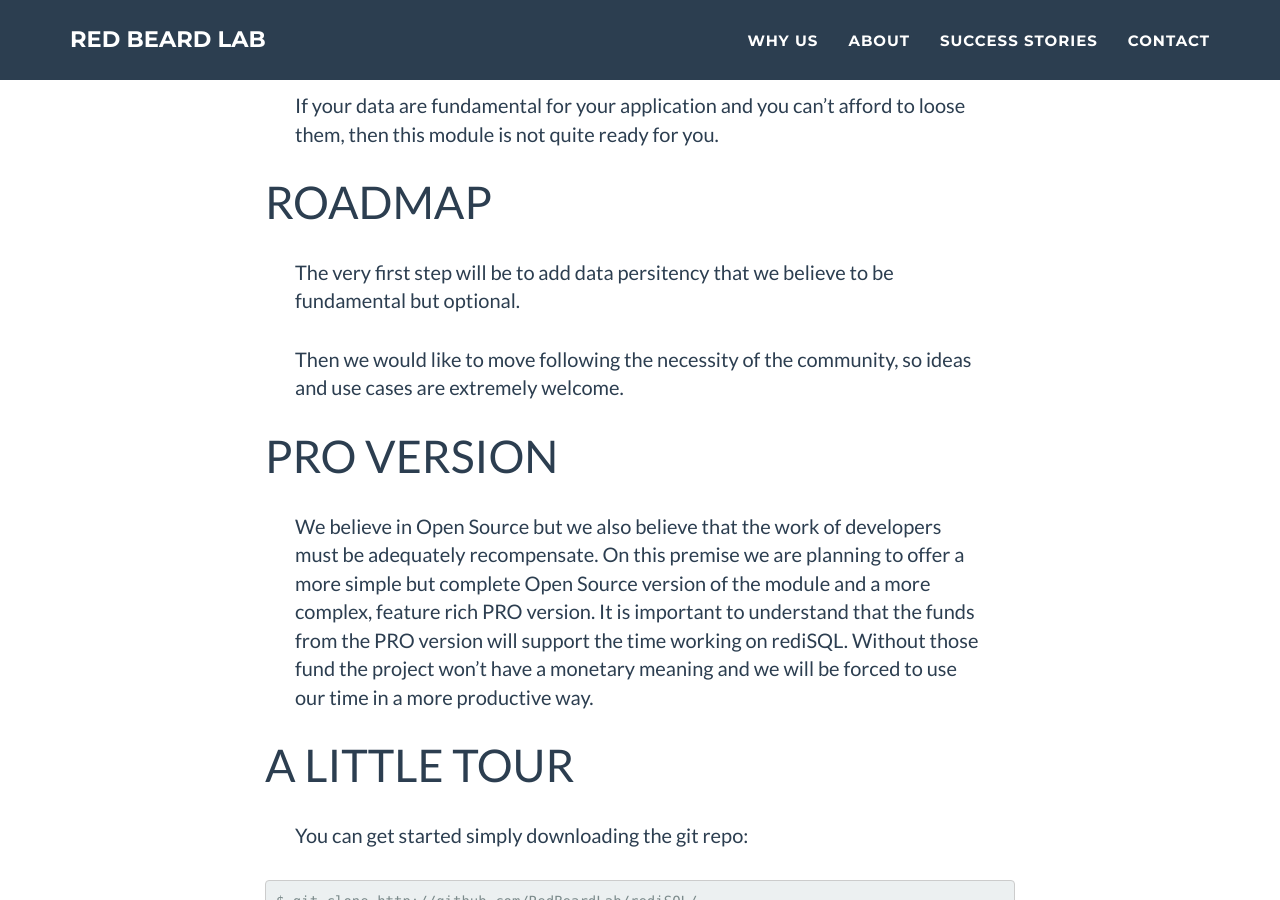
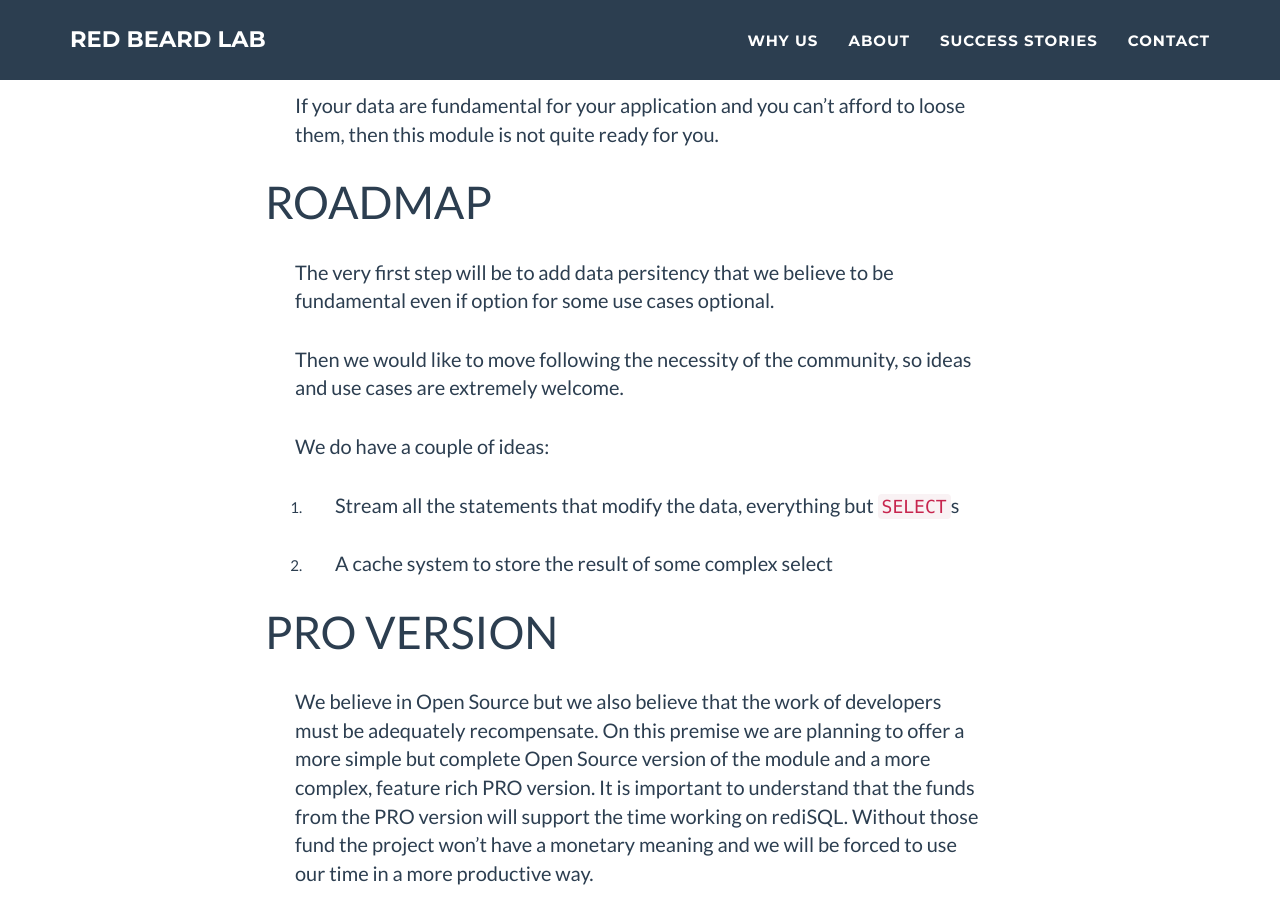
Before and after one commit to RedBeardLab/redbeardlab.github.io, a Jekyll site: the page built from _posts/2016-12-13-redisql.md, in a window 1280 px wide and 900 px high, scrolled down 2431 px. Built offline with Jekyll 4.4.1, drawn with Linux system fonts in a browser that asks for light colours.

Commit message:
add ideas

```diff
--- a/_posts/2016-12-13-redisql.md
+++ b/_posts/2016-12-13-redisql.md
@@ -59,9 +59,15 @@ If your data are fundamental for your application and you can't afford to loose
 
 ## RoadMap
 
-The very first step will be to add data persitency that we believe to be fundamental but optional.
+The very first step will be to add data persitency that we believe to be fundamental even if option for some use cases optional.
 
 Then we would like to move following the necessity of the community, so ideas and use cases are extremely welcome.
+
+We do have a couple of ideas:
+
+1. Stream all the statements that modify the data, everything but `SELECT`s
+
+2. A cache system to store the result of some complex select
 
 ## PRO version
 
@@ -204,7 +210,7 @@ or fork
 <iframe src="https://ghbtns.com/github-btn.html?user=RedBeardLab&repo=rediSQL&type=fork&count=true&size=large" frameborder="0" scrolling="0" width="160px" height="30px"></iframe>
 
 
-the project on [github][redisql]{:target=”_blank”}{:rel=”nofollow”}.
+the project on [github][redisql].
 
 
 
```
